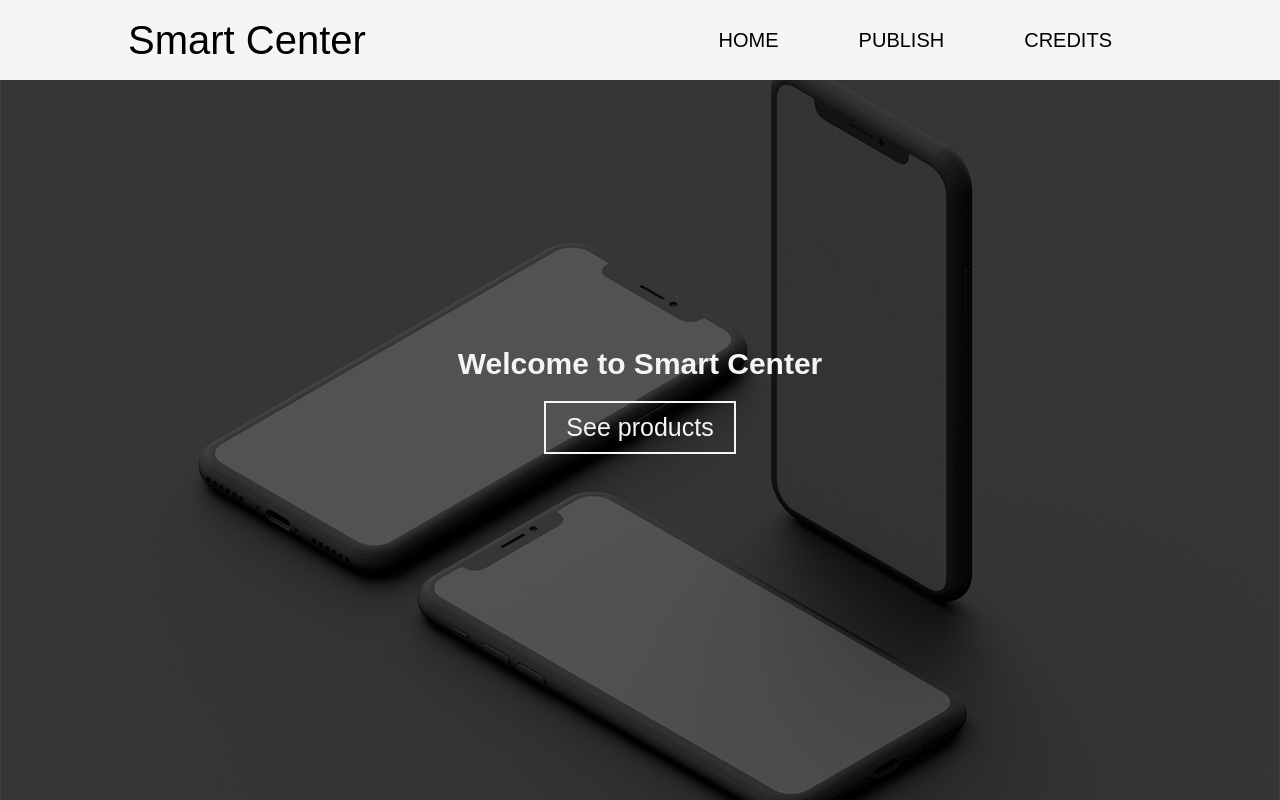
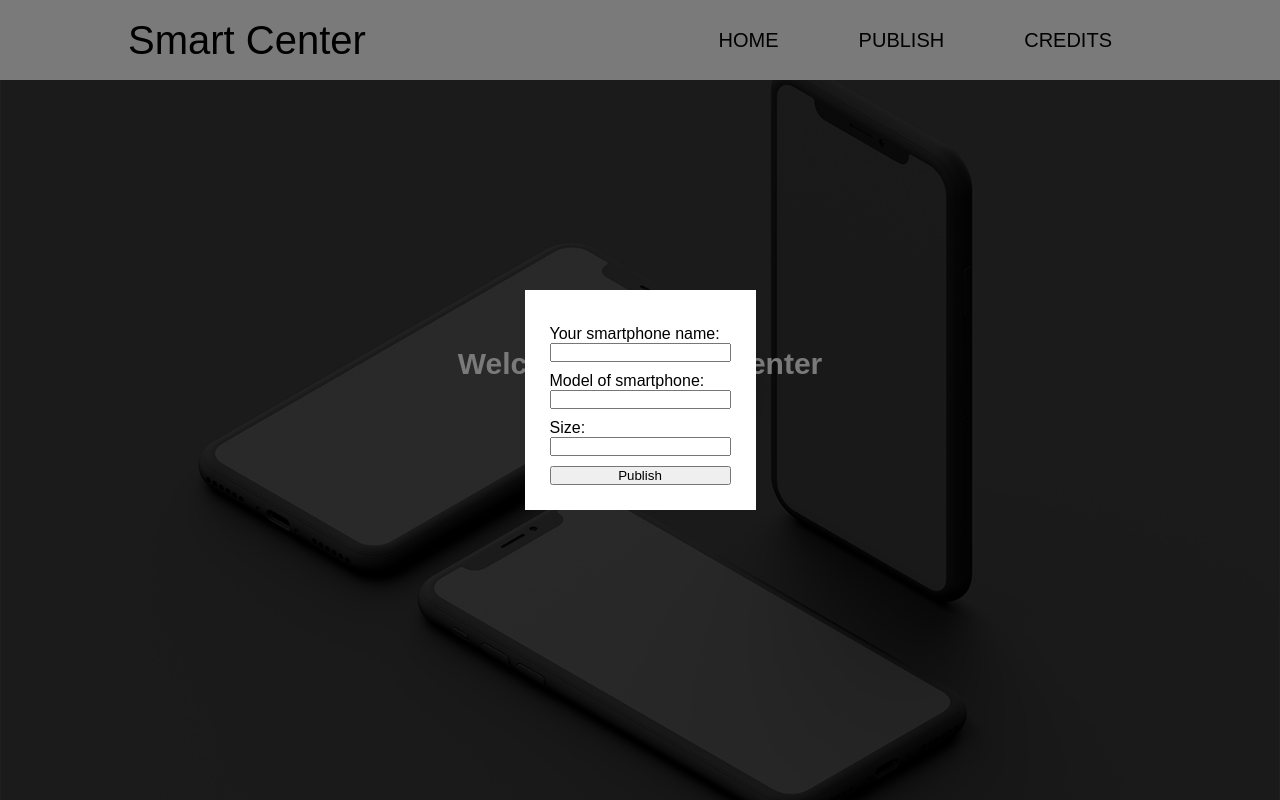
Before and after one commit to thestuckboy/REST-API-with-MongoDB, a website: page web/index.html in a window 1280 px wide. Shown: the top 800 px of the page. Drawn offline with Linux system fonts and the light colour scheme; no server answers; a web font is replaced by a local one.

Commit message:
CRUD BASE

```diff
--- a/web/index.html
+++ b/web/index.html
@@ -27,6 +27,25 @@
     <div class="content">
         <div class="items"></div>
     </div>
+    <div class="create-model-form">
+        <form action="http://localhost:3000/api/items" enctype="application/x-www-form-urlencoded">
+            <div>
+                <label for="productName">Your smartphone name:</label>
+                <input id="productName" type="text">
+            </div>
+            <div>
+                <label for="productModel">Model of smartphone:</label>
+                <input id="productModel" type="text">
+            </div>
+            <div>
+                <label for="productSize">Size:</label>
+                <input id="productSize" type="text">
+            </div>
+            <div>
+                <input type="submit" value="Publish">
+            </div>
+        </form>
+    </div>
 </body>
 <script src="main.js"></script>
 </html>
--- a/web/style.css
+++ b/web/style.css
@@ -170,7 +170,28 @@ div.items li.buy-button a:hover {
     background-color: rgb(0, 0, 0, 0.75);
 }
 
+div.create-model-form{
+    position: absolute;
+    top: 0;
+    left: 0;
+    width: 100%;
+    height: 100vh;
+    background-color: rgb(0, 0, 0, 0.5);
+    display: flex;
+    justify-content: center;
+    align-items: center;
+}
 
+div.create-model-form form{
+    background-color: white;
+    padding: 25px;
+}
+
+div.create-model-form form div{
+    display: flex;
+    flex-direction: column;
+    margin-top: 10px;
+}
 /*Keyframes*/
 
 @keyframes goLeft {
```
